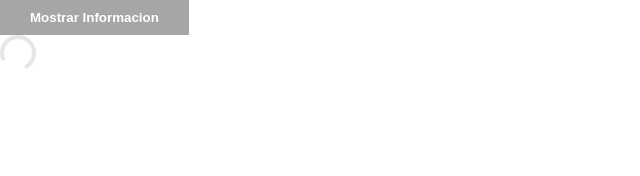
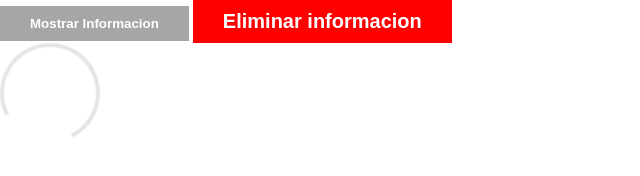
Before and after one commit to jllanos1998/javascript, a plain HTML site: page 3.4_Programacion_asincrona/Index.html in a window 1280 px wide. Both pictures are taken after a click on the button "Mostrar Informacion". Shown: the whole page, without its empty margins (0-640 px from the left). Drawn offline with Linux system fonts and the light colour scheme.

Commit message:
Cambios en javascripts

```diff
--- a/3.4_Programacion_asincrona/Index.html
+++ b/3.4_Programacion_asincrona/Index.html
@@ -12,6 +12,9 @@
     <button class="button" type="button" id="button">
         Mostrar Informacion
     </button>
+    <button class="eliminar" id="eliminar">
+        Eliminar informacion
+    </button>
     <div id="contenedor" class="contenedor">
 
 
--- a/3.4_Programacion_asincrona/estilos.css
+++ b/3.4_Programacion_asincrona/estilos.css
@@ -25,15 +25,15 @@
   .spinner {
     border: 4px solid rgba(0, 0, 0, .1);
     border-left-color: transparent;
-    width: 36px;
-    height: 36px;
+    width: 100px;
+    height: 100px;
   }
 
   .spinner {
     border: 4px solid rgba(0, 0, 0, .1);
     border-left-color: transparent;
-    width: 36px;
-    height: 36px;
+    width: 100px;
+    height: 100px;
 
     animation: spin 1s linear infinite;
   }
@@ -69,3 +69,17 @@
     cursor: pointer;
     text-align: center;
 }
+
+.eliminar{
+  border: 0;
+  outline: none;
+  background-color: red;
+  color: white;
+  font-weight: bold;
+  font-size: 20px;
+  padding: 10px 30px;
+  cursor: pointer;
+}
+.eliminar:hover{
+  background-color: rgb(221, 20, 20);
+}
--- a/3.4_Programacion_asincrona/javascripts.js
+++ b/3.4_Programacion_asincrona/javascripts.js
@@ -86,15 +86,13 @@ function getPersona(){
     let edad;
     let sexo;
     let div = document.createElement('div');
-    let html;
     load()
     personas.forEach((valor)=>{
         setTimeout(()=>{
             nombre = valor['nombre'];
             edad = valor['edad']
             sexo = valor['sexo'];
-            div.innerHTML = html
-            html += `<div class=>
+            div.innerHTML += `<div class=>
             <h2>${nombre}</h2>
             <p>${edad}</p>
             <p>${sexo}</p>
```
